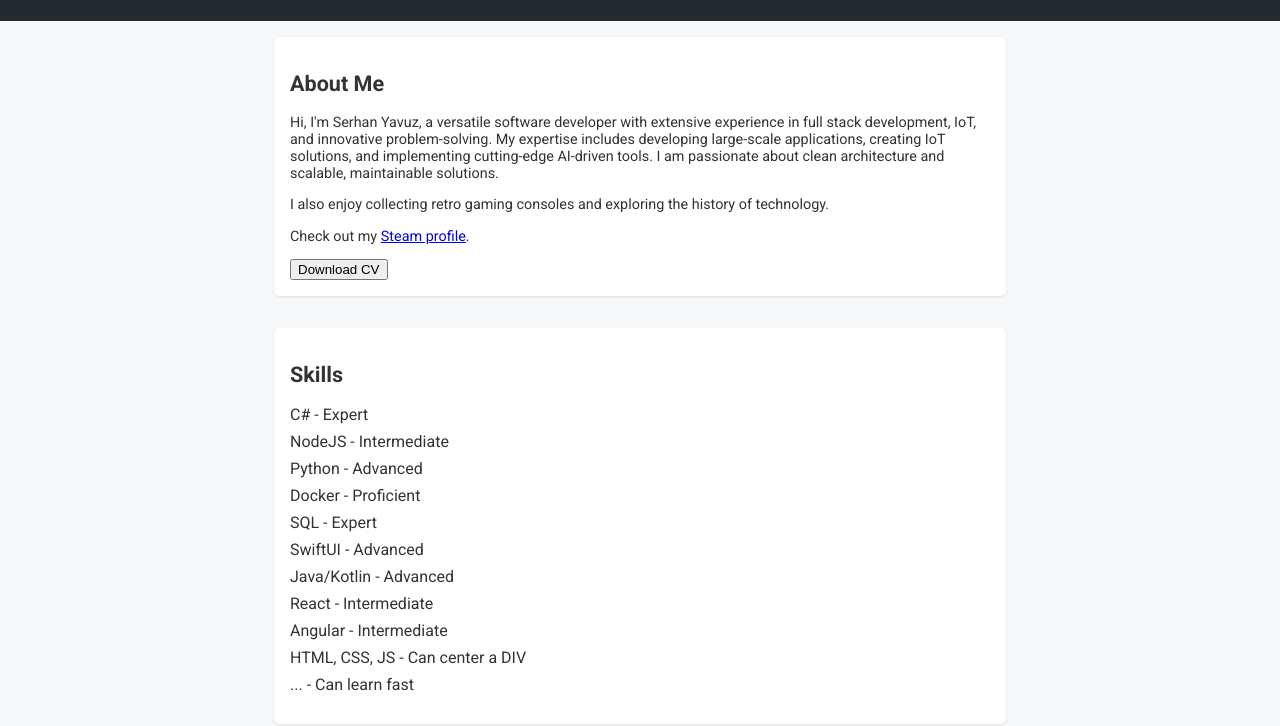
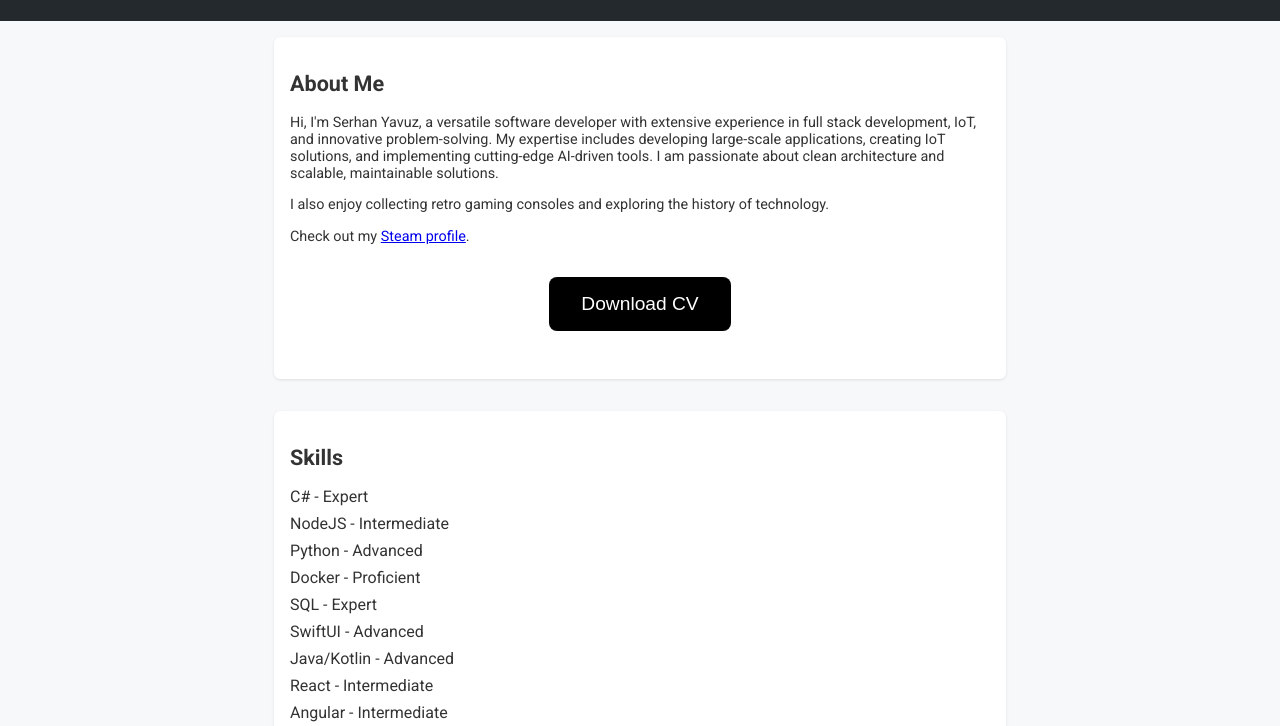
Before and after one commit to SerhanYavuz/portfolio_vercel, a plain HTML site: page index.html in a window 1280 px wide. Shown: the part 74-800 px from the top of the page. Drawn offline with Linux system fonts and the light colour scheme.

Commit message:
made button bigger

```diff
--- a/index.html
+++ b/index.html
@@ -44,6 +44,22 @@
             box-shadow: 0 1px 3px rgba(0, 0, 0, 0.1);
             font-size: 0.9rem;
         }
+        button {
+        display: block;
+        margin: 2rem auto; /* Center the button and add more spacing */
+        padding: 1rem 2rem; /* Increase padding for a larger button */
+        font-size: 1.2rem; /* Increase font size */
+        color: #fff; /* White text for contrast */
+        background-color: #000; /* Black background */
+        border: none; /* Remove borders */
+        border-radius: 8px; /* Slightly rounded corners */
+        cursor: pointer; /* Pointer cursor on hover */
+        transition: background-color 0.3s ease, transform 0.2s ease; /* Smooth hover effects */
+    }
+    button:hover {
+        background-color: #444; /* Slightly lighter black on hover */
+        transform: scale(1.05); /* Slightly enlarge the button on hover */
+    }
         .timeline .event {
             margin: 1rem 0;
             text-align: left;
```
